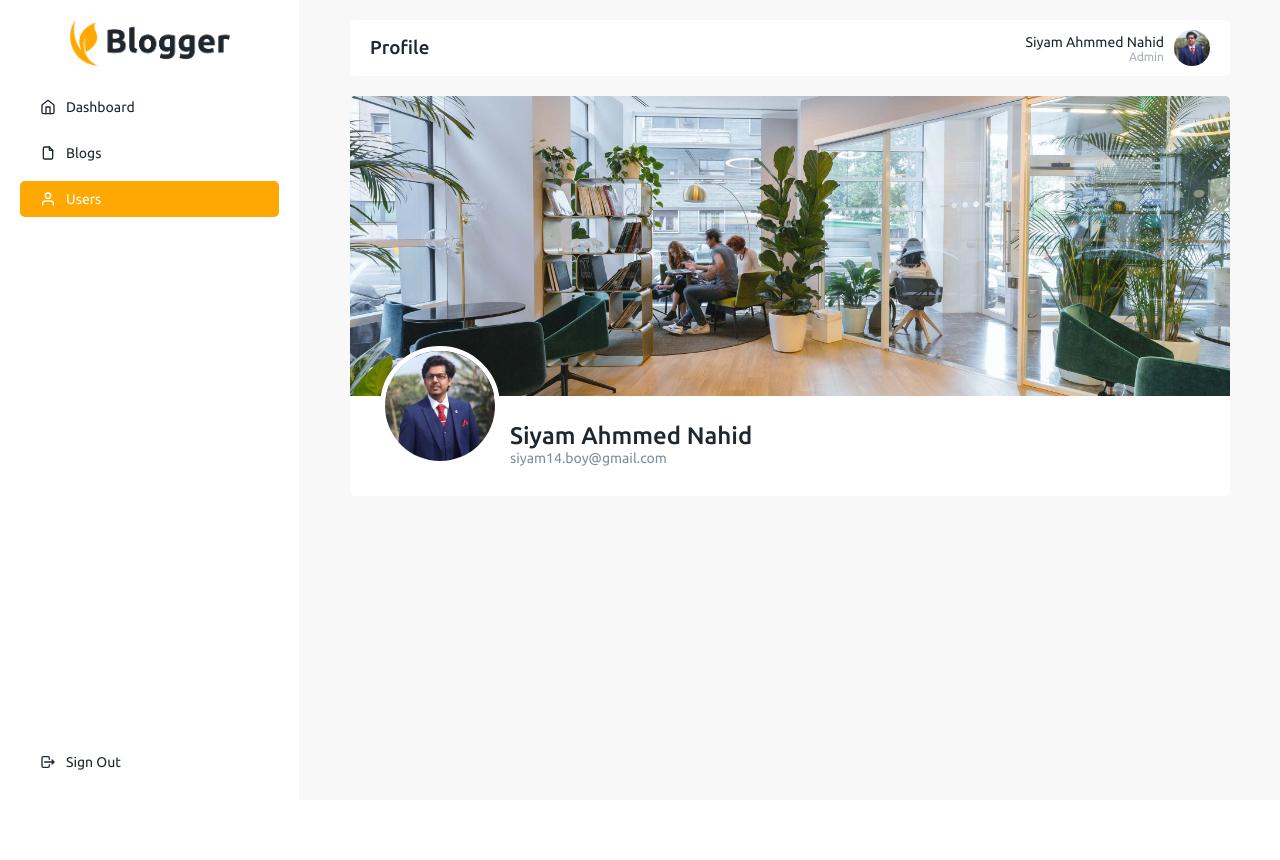
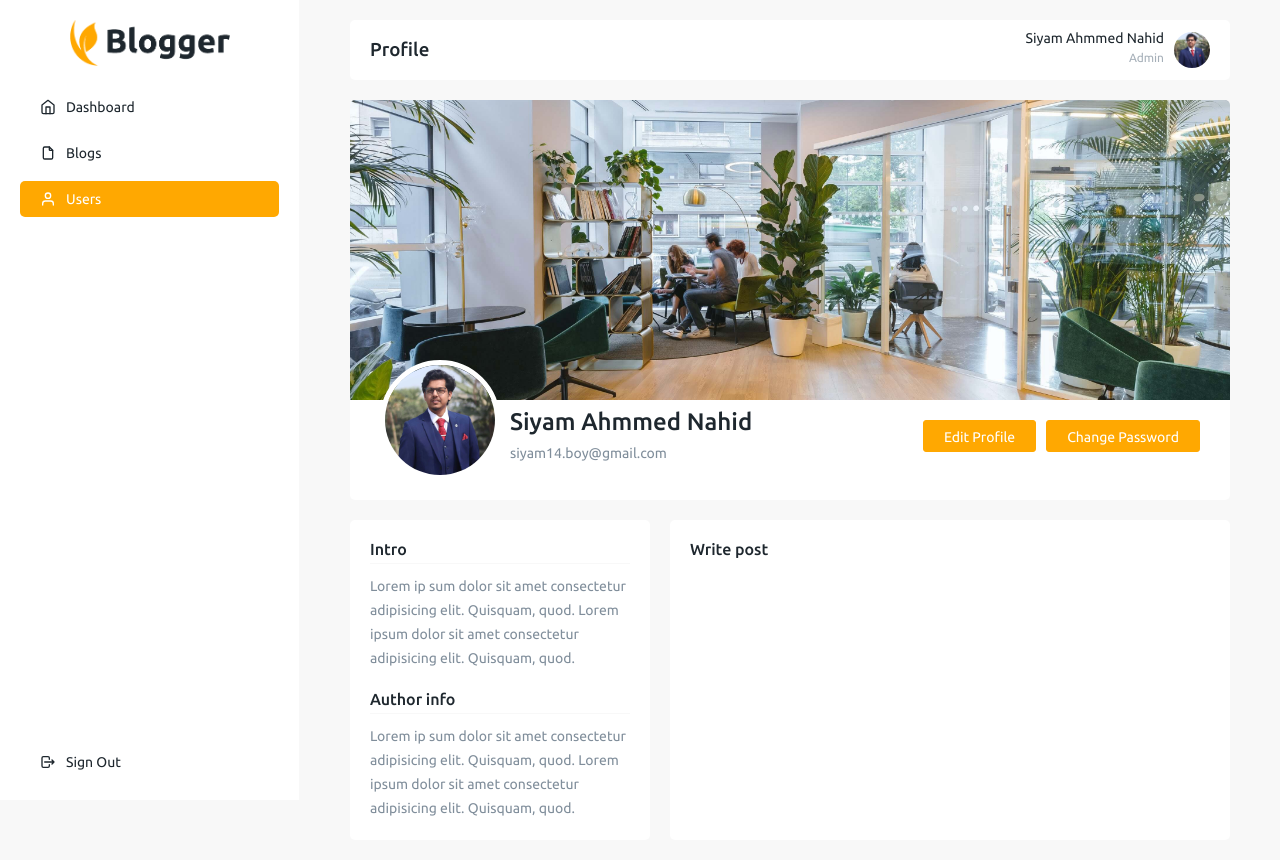
Before and after one commit to siyamahmmednahid/Blogger, a Django app: page /accounts/ in a window 1280 px wide. Before the commit the page ends 770 px from the top, so only its background shows below. Run offline with Django 4.2, Linux system fonts and the light colour scheme; a user stored in the database is signed in.

Commit message:
Dashboard Implementation

```diff
--- a/static/css/style.css
+++ b/static/css/style.css
@@ -16,9 +16,12 @@
 
     --titleSize: 24px;
     --titleWeight: 500;
+    --titleLineHeight: 36px;
     --textSize: 14px;
     --textWeight: 400;
+    --lineHeight: 24px;
     --smTextSize: 12px;
+    --smLineHeight: 20px;
 }
 
 
@@ -79,6 +82,7 @@
     padding: 0;
     font-size: var(--textSize);
     font-weight: var(--textWeight);
+    line-height: var(--lineHeight);
     color: var(--textColor);
 }
 
@@ -307,28 +311,34 @@
 
 
 /* ==================== Profile Style ==================== */
-.profileHeaderArea {
+.profileHeroArea {
     padding: 0;
     border-radius: 5px;
     overflow: hidden;
 }
-.coverPicArea img {
+.profileHeroArea .coverPicArea img {
     display: block;
     width: 100%;
     height: 300px;
     object-fit: cover;
 }
-.profileInfoArea {
+.profileHeroArea .profileInfoArea {
+    display: flex;
+    align-items: flex-start;
+    justify-content: space-between;
+    gap: 10px;
+    padding: 30px 30px 20px;
+    margin-top: -70px;
+}
+.profileHeroArea .profileInfoArea .info {
     display: flex;
     align-items: flex-end;
     gap: 10px;
-    padding: 30px;
-    margin-top: -80px;
 }
-.profilePic {
+.profileHeroArea .profilePic {
     width: 120px;
 }
-.profilePic img {
+.profileHeroArea .profilePic img {
     display: block;
     width: 100%;
     height: 100%;
@@ -336,3 +346,38 @@
     border-radius: 50%;
     border: 5px solid var(--bgColor);
 }
+.profileHeroArea .profileInfo {
+    padding-bottom: 15px;
+}
+.profileHeroArea .profileInfo .name {
+    margin-bottom: 5px;
+}
+.profileHeroArea .profileInfoArea .buttons {
+    display: flex;
+    gap: 10px;
+    padding-top: 60px;
+}
+
+
+
+.profileContentArea {
+    display: flex;
+    gap: 20px;
+}
+.profileContentArea .authorInfo {
+    width: 300px;
+}
+.profileContentArea .block:not(:last-child) {
+    margin-bottom: 20px;
+}
+.profileContentArea .title {
+    padding-bottom: 5px;
+    border-bottom: 1px solid var(--lightBorderColor);
+    margin-bottom: 10px;
+}
+
+
+
+.profileContentArea .authorPosts {
+    width: calc(100% - 320px);
+}
--- a/templates/Accounts/myAccount.html
+++ b/templates/Accounts/myAccount.html
@@ -1,22 +1,47 @@
 {% extends 'baseDashboard.html' %}
 {% load static %}
 
+
 {% block titleBlock %}Profile | {{user.first_name}} {{user.last_name}}{% endblock %}
 
+
 {% block pageTitle %} Profile {% endblock %}
+
+
 {% block bodyBlock %}
-<section class="profileHeaderArea card">
+<section class="profileHeroArea card">
     <div class="coverPicArea">
         <img src="{% static 'images/cover.jpg' %}" alt="Cover Pic">
     </div>
     <div class="profileInfoArea">
-        <div class="profilePic">
-            <img src="{% static 'images/user.jpg' %}" alt="Profile Image">
+        <div class="info">
+            <div class="profilePic">
+                <img src="{% static 'images/user.jpg' %}" alt="Profile Image">
+            </div>
+            <div class="profileInfo">
+                <h2 class="name">{{user.first_name}} {{user.last_name}}</h2>
+                <p>{{user.email}}</p>
+            </div>
         </div>
-        <div class="profileInfo">
-            <h2>{{user.first_name}} {{user.last_name}}</h2>
-            <p>{{user.email}}</p>
+        <div class="buttons">
+            <a href="" class="btn btn-primary">Edit Profile</a>
+            <a href="" class="btn btn-primary">Change Password</a>
         </div>
     </div>
 </section>
+<section class="profileContentArea">
+    <div class="authorInfo card">
+        <div class="intro block">
+            <h4 class="title">Intro</h4>
+            <p>Lorem ip sum dolor sit amet consectetur adipisicing elit. Quisquam, quod. Lorem ipsum dolor sit amet consectetur adipisicing elit. Quisquam, quod.</p>
+        </div>
+        <div class="intro block">
+            <h4 class="title">Author info</h4>
+            <p>Lorem ip sum dolor sit amet consectetur adipisicing elit. Quisquam, quod. Lorem ipsum dolor sit amet consectetur adipisicing elit. Quisquam, quod.</p>
+        </div>
+    </div>
+    <div class="authorPosts card">
+        <h4>Write post</h4>
+    </div>
+</section>
 {% endblock %}
--- a/templates/baseDashboard.html
+++ b/templates/baseDashboard.html
@@ -16,7 +16,7 @@
             </div>
             <div class="sideBarMenu">
                 <ul>
-                    <li class="{% if request.path == dashboard %} active {% endif %}">
+                    <li>
                         <a href="{% url 'Dashboard:dashboard' %}"><svg xmlns="http://www.w3.org/2000/svg" viewBox="0 0 24 24" fill="none" stroke="currentColor" stroke-width="2" stroke-linecap="round" stroke-linejoin="round" class="feather feather-home"><path d="M3 9l9-7 9 7v11a2 2 0 0 1-2 2H5a2 2 0 0 1-2-2z"></path><polyline points="9 22 9 12 15 12 15 22"></polyline></svg> Dashboard</a>
                     </li>
                     <li>
```
Also changed, not shown: db.sqlite3.
